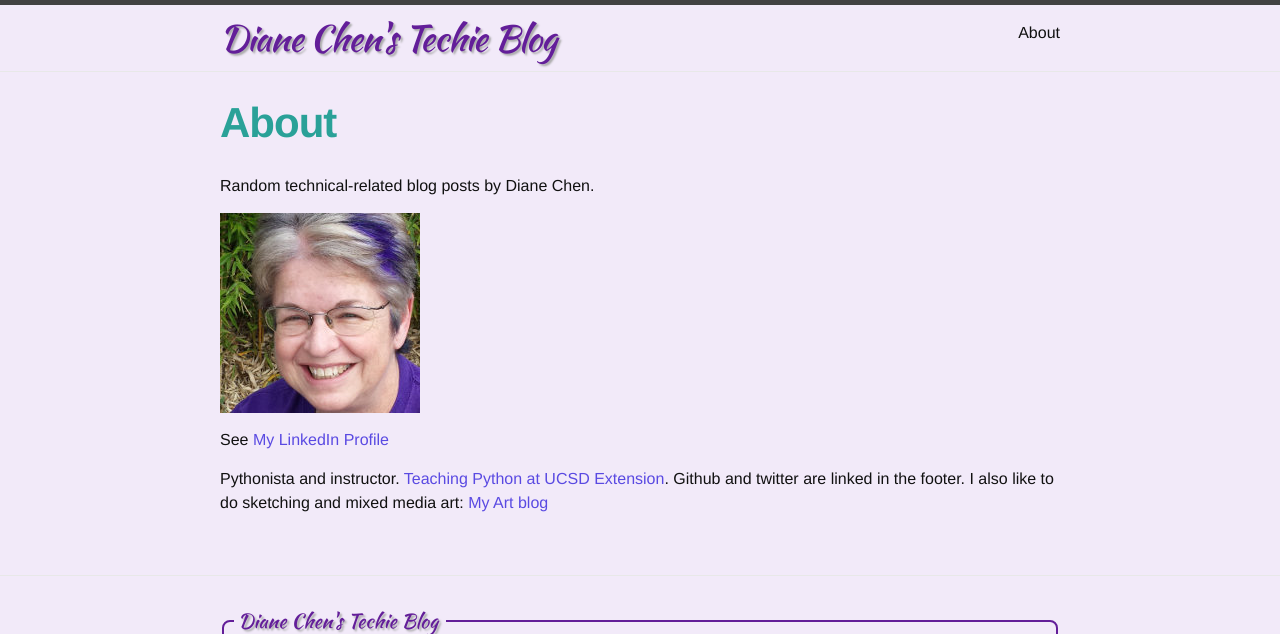
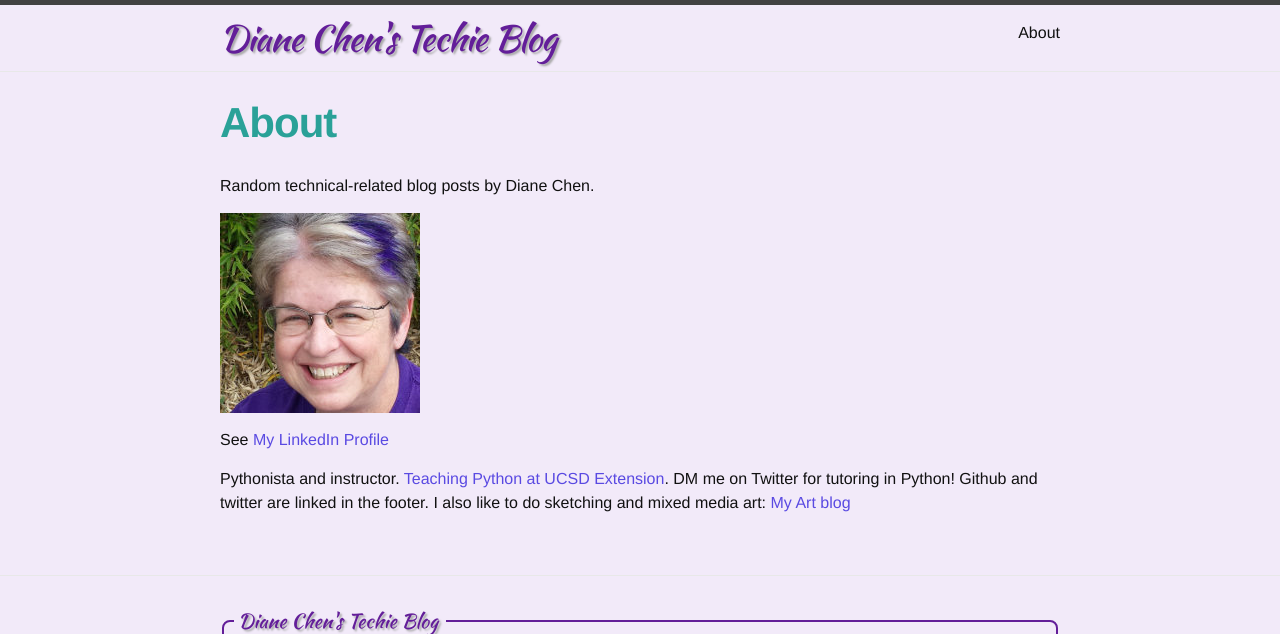
Before and after one commit to purplediane/purplediane.github.io, a Jekyll site: the page built from about.md, in a window 1280 px wide, cut to the strip 0-634 px from the top of the page. Built offline with Jekyll 4.4.1, drawn with Linux system fonts in a browser that asks for light colours.

Commit message:
Update about page

```diff
--- a/about.md
+++ b/about.md
@@ -10,7 +10,7 @@ Random technical-related blog posts by Diane Chen.
 
 See [My LinkedIn Profile][LinkedIn]
 
-Pythonista and instructor. [Teaching Python at UCSD Extension][ucsd]. Github and twitter are linked in the footer. I also like to do sketching and mixed media art: [My Art blog][artblog]
+Pythonista and instructor. [Teaching Python at UCSD Extension][ucsd]. DM me on Twitter for tutoring in Python! Github and twitter are linked in the footer. I also like to do sketching and mixed media art: [My Art blog][artblog]
 
 [LinkedIn]: https://www.linkedin.com/in/dianedemerschen
 [artblog]: http://atcaday.blogspot.com/
```
